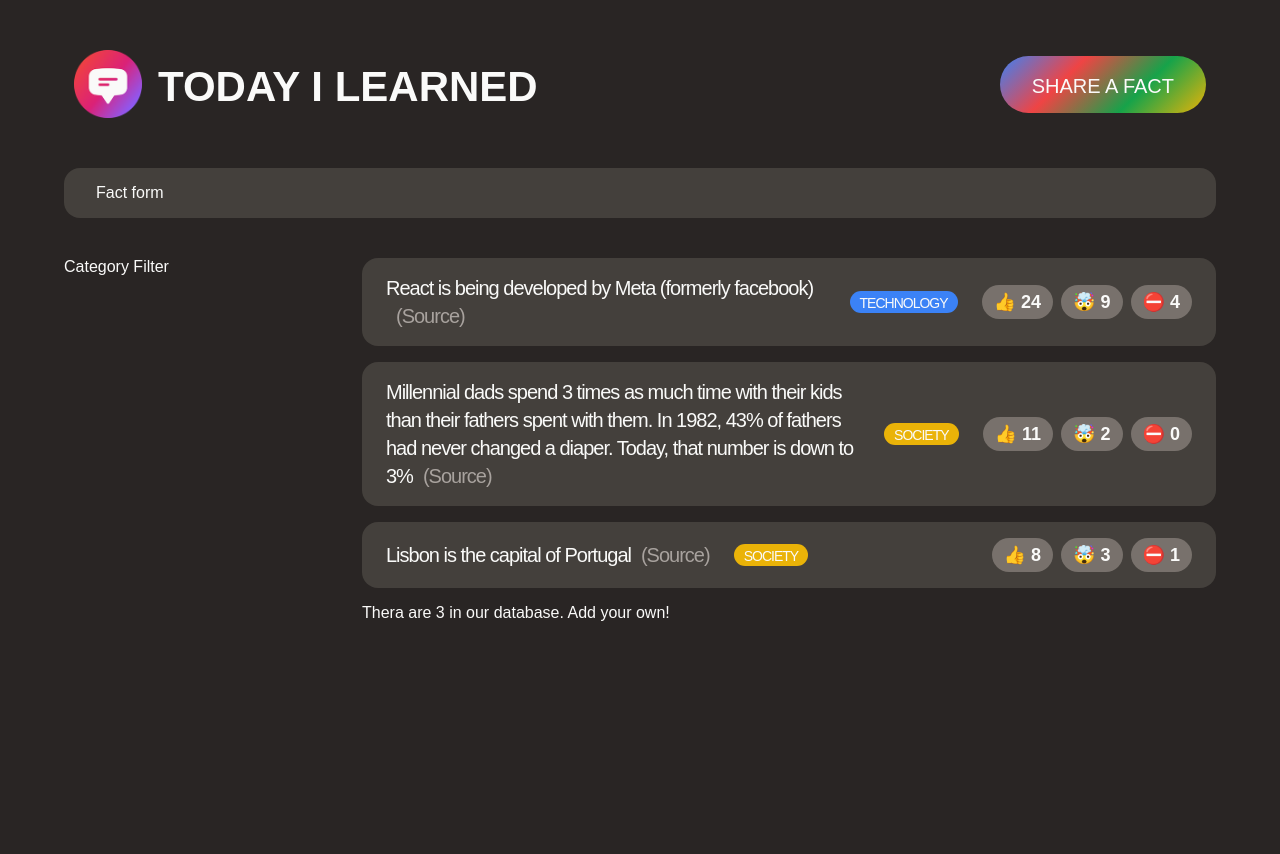
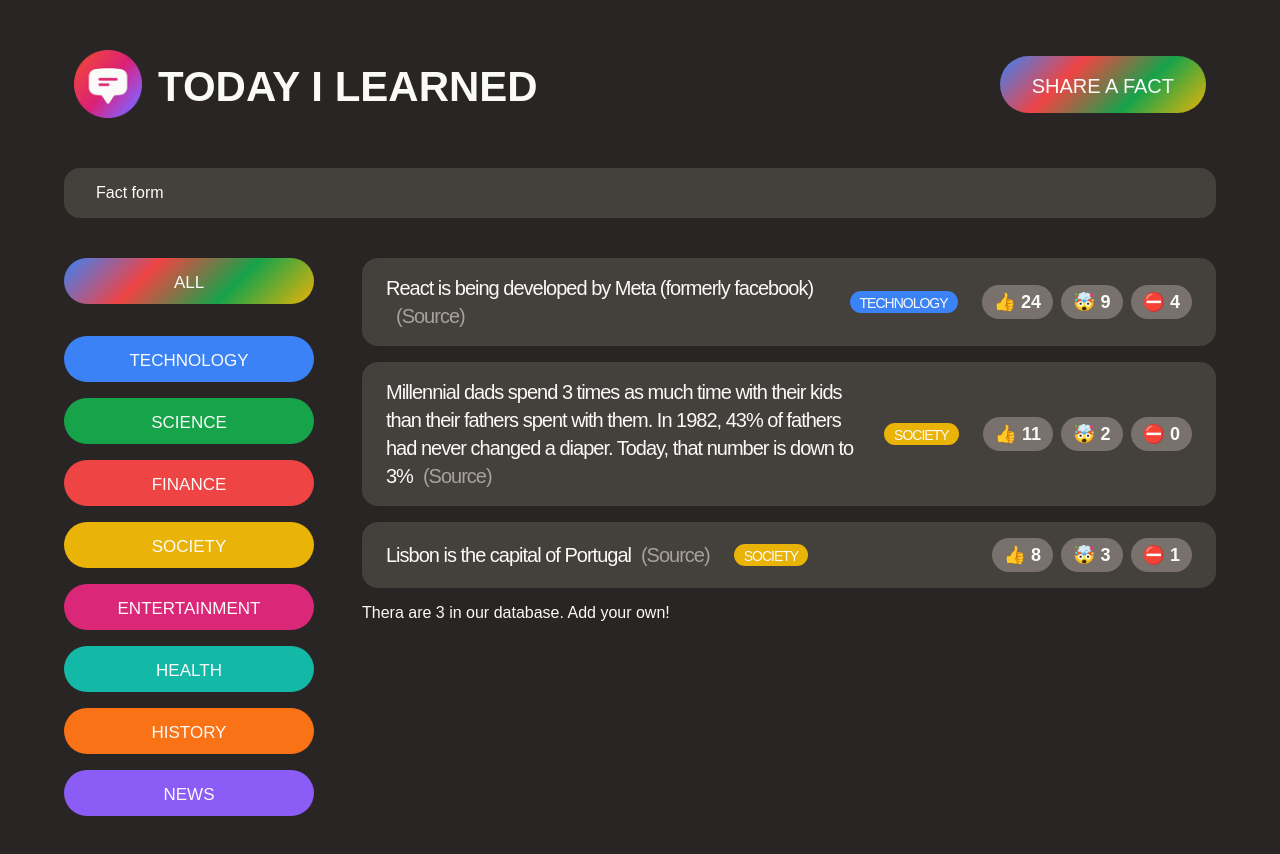
Before and after one commit to petedevel/Jonas-CrashWeb-React1, a React (Create React App) app: page / in a window 1280 px wide. Shown: the top 854 px of the page. Before the commit the page ends 800 px from the top, so only its background shows below. Built offline with nearby package versions, Linux system fonts and the light colour scheme; a web font is replaced by a local one.

Commit message:
S6-55-after; Rendering the List Categories

```diff
--- a/src/App.js
+++ b/src/App.js
@@ -73,7 +73,24 @@
 }
 
 function CategoryFilter() {
-    return <aside>Category Filter</aside>;
+    return (
+        <aside>
+            <ul>
+                <li className="category">
+                    <button className="btn btn-all-categories">
+                        All
+                    </button>
+                </li>
+                {CATEGORIES.map(cat=> (
+                    <li key={cat.name} className="category">
+                        <button className="btn btn-category" style={{backgroundColor: cat.color}}>
+                            {cat.name}
+                        </button>
+                    </li>
+                ))}
+            </ul>
+        </aside>
+    )
 }
 
 function FactList() {
```
